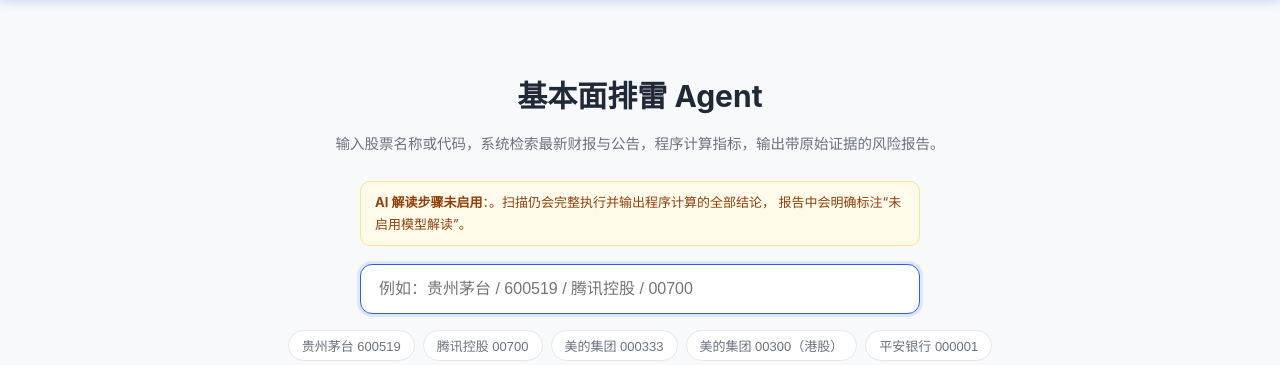
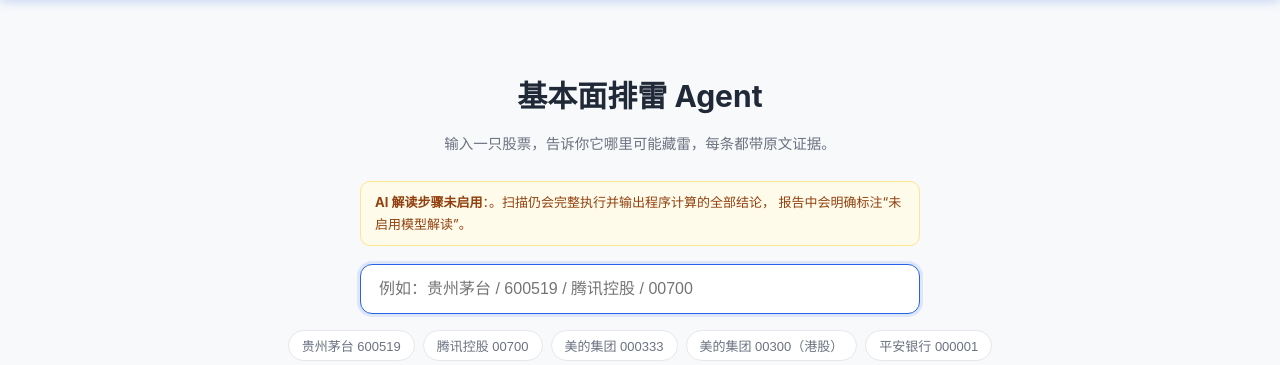
Before and after one commit to shixiong0529/pailei, a Python web app: template app/web/templates/home.html in a window 1280 px wide. Shown: the part 62-427 px from the top of the page. Run offline with Jinja, Linux system fonts and the light colour scheme; the template is opened without the code that fills it, so the values that code supplies are empty.

Commit message:
copy(web): 首页副标题改为通俗一句话

```diff
--- a/app/web/templates/home.html
+++ b/app/web/templates/home.html
@@ -2,7 +2,7 @@
 {% block content %}
 <div class="hero">
   <h1>基本面排雷 Agent</h1>
-  <p>输入股票名称或代码，系统检索最新财报与公告，程序计算指标，输出带原始证据的风险报告。</p>
+  <p>输入一只股票，告诉你它哪里可能藏雷，每条都带原文证据。</p>
 
   {% if not llm_ready %}
   <div class="note" style="max-width:560px;margin:0 auto 18px;text-align:left">
```
